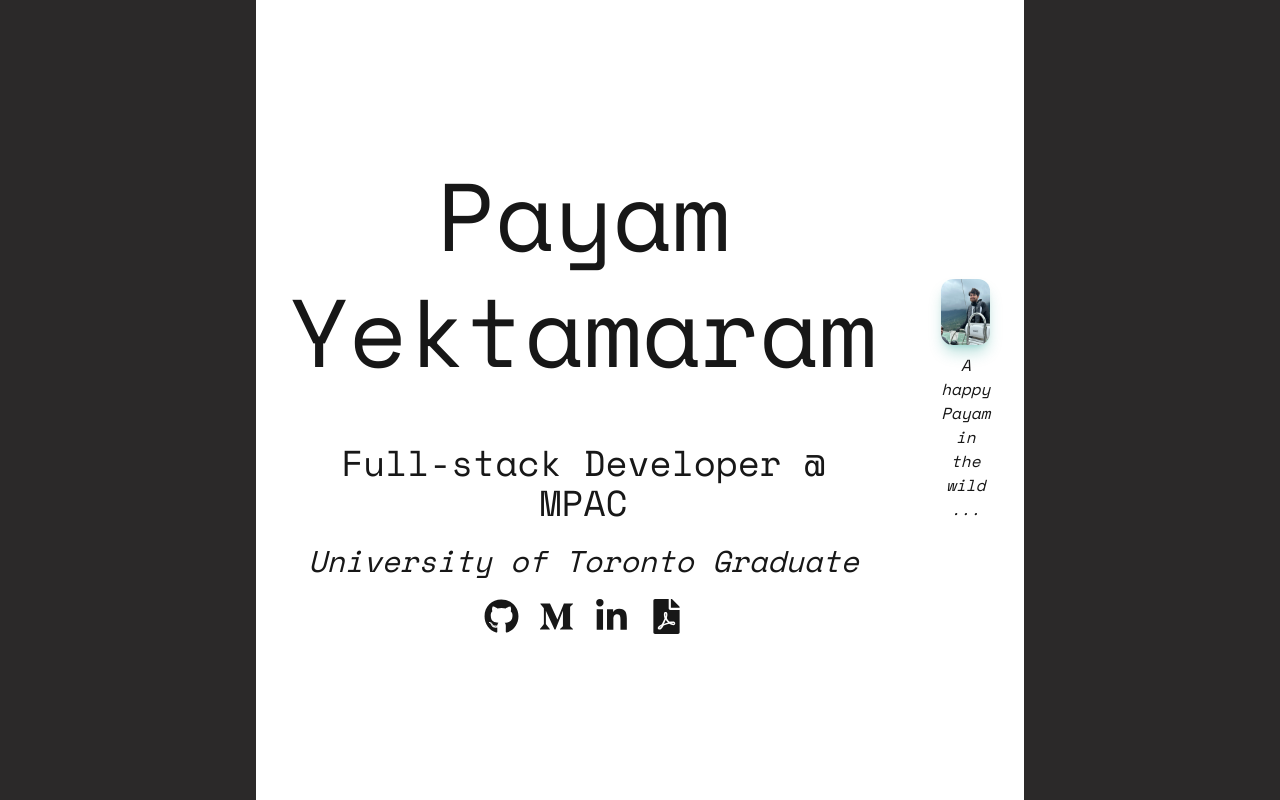
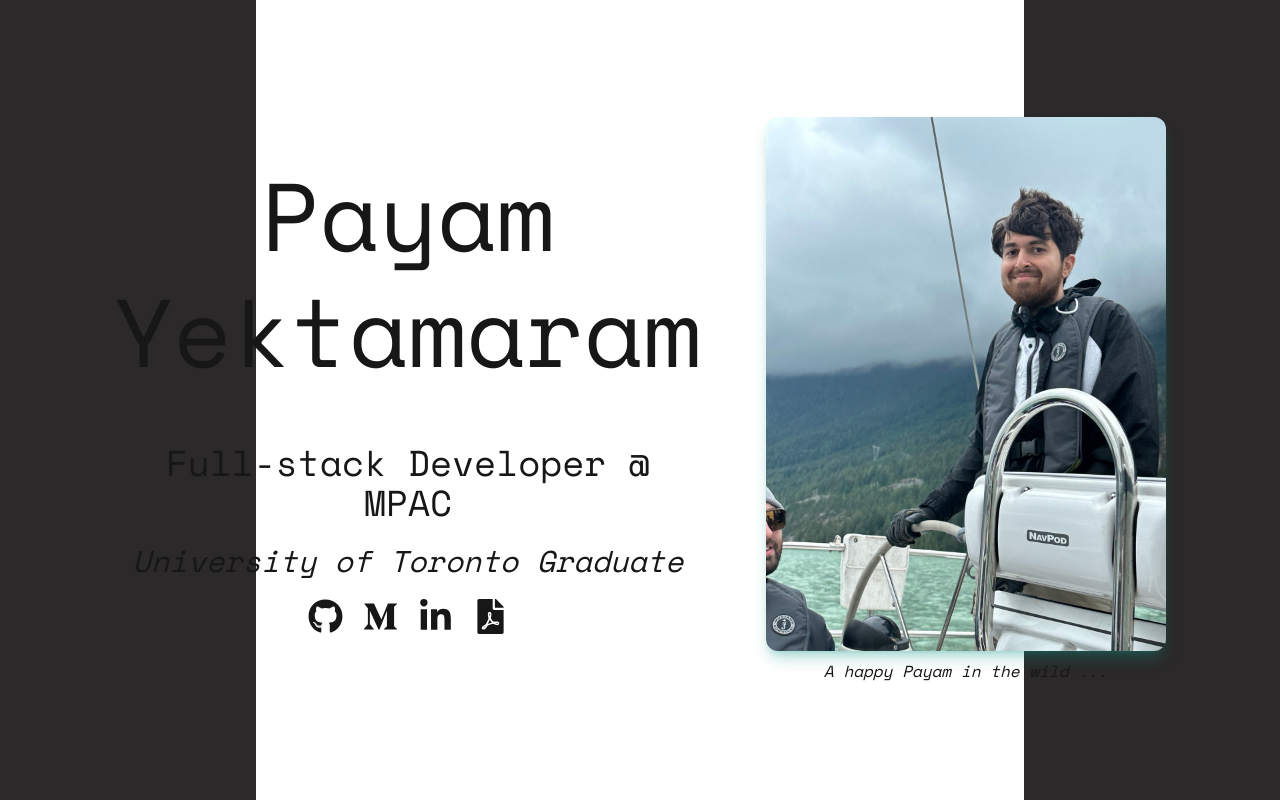
Before and after one commit to payamyek/portfolio-2024, a Next.js app: page / in a window 1280 px wide. Shown: the top 800 px of the page. Built offline with nearby package versions, Linux system fonts and the light colour scheme.

Commit message:
refactor: cleanup css

```diff
--- a/app/page.tsx
+++ b/app/page.tsx
@@ -1,11 +1,9 @@
-import Experiences from './ui/experiences';
 import Overview from './ui/overview';
 
 export default function Home() {
   return (
     <div className='flex min-h-dvh flex-col'>
       <Overview />
-      <Experiences />
     </div>
   );
 }
--- a/app/ui/overview.tsx
+++ b/app/ui/overview.tsx
@@ -4,23 +4,23 @@ import IconGroup from './icons/icon-group';
 
 export default function Overview() {
   return (
-    <div className='flex min-h-dvh flex-wrap-reverse justify-center md:flex-nowrap md:gap-16'>
-      <div className='flex flex-col justify-center md:gap-y-16'>
-        <div className='flex justify-center gap-x-2 md:flex-col md:gap-y-5'>
-          <div className='text-center text-3xl md:text-8xl'>Payam</div>
-          <div className='text-center text-3xl md:text-8xl'>Yektamaram</div>
+    <div className='flex min-h-dvh flex-wrap-reverse justify-center lg:flex-nowrap lg:gap-16'>
+      <div className='flex flex-col justify-center text-center md:gap-y-16'>
+        <div className='flex justify-center gap-x-2 text-3xl md:flex-col md:gap-y-5 md:text-6xl xl:text-8xl'>
+          <span>Payam</span>
+          <span>Yektamaram</span>
         </div>
         <div className='flex flex-col gap-4 md:gap-5'>
-          <span className='text-md text-center md:text-4xl'>
+          <span className='text-md md:text-4xl'>
             Full-stack Developer @ MPAC
           </span>
-          <span className='text-md text-center italic md:text-3xl'>
+          <span className='text-md italic md:text-3xl'>
             University of Toronto Graduate
           </span>
           <IconGroup />
         </div>
       </div>
-      <div className='flex flex-col justify-end md:justify-center md:gap-y-2'>
+      <div className='flex shrink-0 flex-col justify-end md:justify-center md:gap-y-2'>
         <Image
           src='/payam.jpg'
           priority
@@ -35,7 +35,7 @@ export default function Overview() {
           width={300}
           height={400}
           alt='A picture of Payam Yektamaram steering a sail-boat in Squamish, British Columbia.'
-          className='rounded-xl shadow-lg shadow-teal-600/30 duration-200 ease-linear hover:scale-105 md:hidden'
+          className='rounded-xl shadow-lg shadow-teal-600/30 md:hidden'
         />
         <span className='text-md hidden w-full text-center italic md:inline-block'>
           A happy Payam in the wild ...
```
